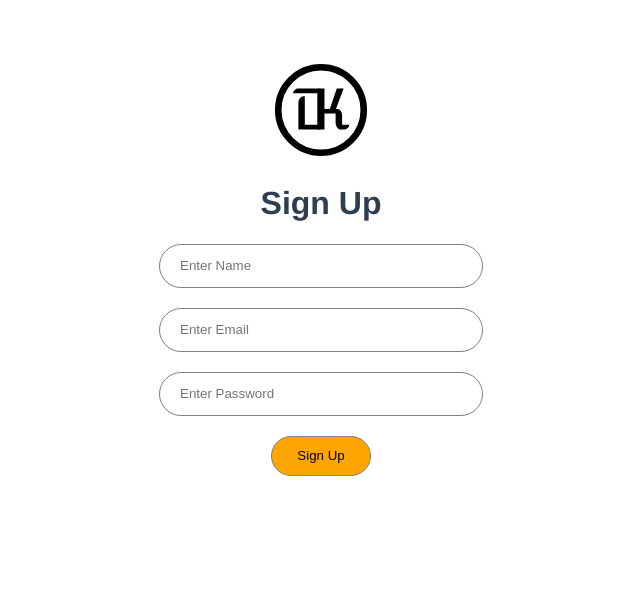
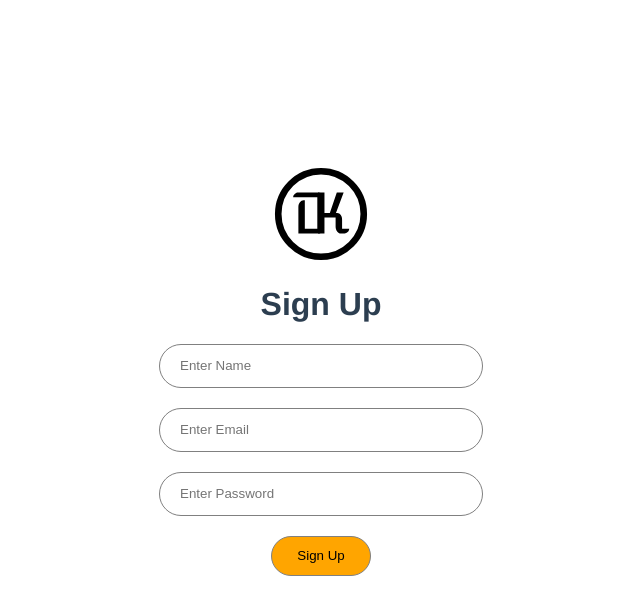
Before and after one commit to curiousdilip/vuejs, a Vue app: page / in a window 1280 px wide. Shown: the top 614 px of the page, without its empty margins (319-959 px from the left). Built offline with nearby package versions, Linux system fonts and the light colour scheme.

Commit message:
installed and configured vue-router

```diff
--- a/package.json
+++ b/package.json
@@ -10,7 +10,8 @@
   "dependencies": {
     "axios": "^1.2.2",
     "core-js": "^3.8.3",
-    "vue": "^3.2.13"
+    "vue": "^3.2.13",
+    "vue-router": "^4.0.13"
   },
   "devDependencies": {
     "@babel/core": "^7.12.16",
--- a/src/components/SignUp.vue
+++ b/src/components/SignUp.vue
@@ -1,4 +1,5 @@
 <template>
+    <div class="signup">
         <img class="logo" src="../assets/logo.svg" />
         <h1> Sign Up</h1>
         <div class="register">
@@ -6,6 +7,7 @@
             <input type="email" v-model="email" placeholder="Enter Email">
             <input type="password" v-model="password" placeholder="Enter Password">
             <button v-on:click="signUp">Sign Up</button>
+        </div>
     </div>
 </template>
 
@@ -36,6 +38,14 @@ export default {
 </script>
 
 <style>
+.signup {
+    display: flex;
+    justify-content: center;
+    align-items: center;
+    flex-direction: column;
+    height: 80vh;
+}
+
 .logo {
     width: 100px;
 }
```
Also changed, not shown: src/components/Home.vue (added, +10 -0 lines), src/routes.js (added, +21 -0 lines), 1 other file (tests, documents, lock files or other folders). Lines whose indentation alone changed are shown as unchanged.
